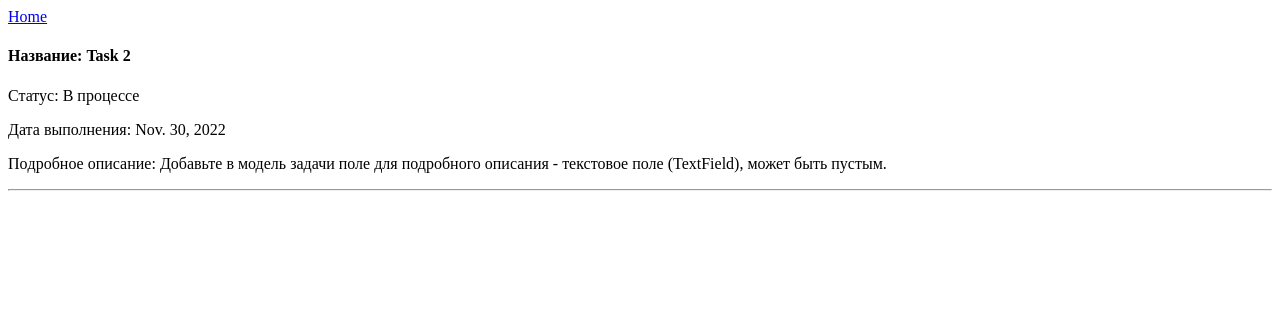
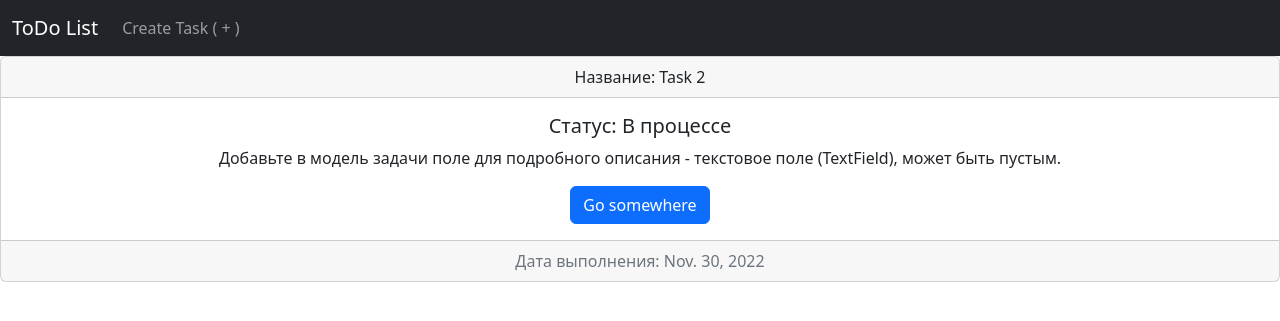
Before and after one commit to k2Raven/todo_list, a Django app: page /task/2/ in a window 1280 px wide. Shown: the top 321 px of the page. Run offline with Django 4.2, Linux system fonts and the light colour scheme; data comes from the database, SQL or seed files in the repository.

Commit message:
Выполнил этап №3

```diff
--- /dev/null
+++ b/webapp/templates/base.html
@@ -0,0 +1,38 @@
+<!doctype html>
+<html lang="en">
+<head>
+    <meta charset="UTF-8">
+    <meta name="viewport"
+          content="width=device-width, user-scalable=no, initial-scale=1.0, maximum-scale=1.0, minimum-scale=1.0">
+    <meta http-equiv="X-UA-Compatible" content="ie=edge">
+    <!-- CSS only -->
+    <link href="https://cdn.jsdelivr.net/npm/bootstrap@5.2.2/dist/css/bootstrap.min.css" rel="stylesheet"
+          integrity="sha384-Zenh87qX5JnK2Jl0vWa8Ck2rdkQ2Bzep5IDxbcnCeuOxjzrPF/et3URy9Bv1WTRi" crossorigin="anonymous">
+    <title>{% block title %}ToDo List{% endblock %}</title>
+</head>
+<body>
+<nav class="navbar navbar-expand-lg navbar-dark bg-dark">
+    <div class="container-fluid">
+        <a class="navbar-brand" href="{% url 'index' %}">ToDo List</a>
+        <button class="navbar-toggler" type="button" data-bs-toggle="collapse" data-bs-target="#navbarNav"
+                aria-controls="navbarNav" aria-expanded="false" aria-label="Toggle navigation">
+            <span class="navbar-toggler-icon"></span>
+        </button>
+        <div class="collapse navbar-collapse" id="navbarNav">
+            <ul class="navbar-nav">
+                {% block nav %}{% endblock %}
+            </ul>
+        </div>
+    </div>
+</nav>
+
+<div class="content">
+    {% block content %}
+    {% endblock %}
+</div>
+<!-- JavaScript Bundle with Popper -->
+<script src="https://cdn.jsdelivr.net/npm/bootstrap@5.2.2/dist/js/bootstrap.bundle.min.js"
+        integrity="sha384-OERcA2EqjJCMA+/3y+gxIOqMEjwtxJY7qPCqsdltbNJuaOe923+mo//f6V8Qbsw3"
+        crossorigin="anonymous"></script>
+</body>
+</html>
--- a/webapp/templates/task_view.html
+++ b/webapp/templates/task_view.html
@@ -1,18 +1,23 @@
-<!doctype html>
-<html lang="en">
-<head>
-    <meta charset="UTF-8">
-    <meta name="viewport"
-          content="width=device-width, user-scalable=no, initial-scale=1.0, maximum-scale=1.0, minimum-scale=1.0">
-    <meta http-equiv="X-UA-Compatible" content="ie=edge">
-    <title>Document</title>
-</head>
-<body>
-<a href="{% url 'index' %}">Home</a>
-<h4>Название: {{ task.title }} </h4>
-<p>Статус: {{ task.get_status_display }}</p>
-<p>Дата выполнения: {{ task.deadline}}</p>
-<p style="white-space: pre-wrap">Пoдробное описание: {{ task.description }}</p>
-<hr>
-</body>
-</html>
+{% extends 'base.html' %}
+
+{% block nav %}
+    <li class="nav-item">
+        <a class="nav-link" href="{% url 'task_add' %}">Create Task ( + )</a>
+    </li>
+{% endblock %}
+
+{% block content %}
+    <div class="card text-center">
+        <div class="card-header">
+            Название: {{ task.title }}
+        </div>
+        <div class="card-body">
+            <h5 class="card-title">Статус: {{ task.get_status_display }}</h5>
+            <p class="card-text" style="white-space: pre-wrap">{{ task.description }}</p>
+            <a href="#" class="btn btn-primary">Go somewhere</a>
+        </div>
+        <div class="card-footer text-muted">
+            Дата выполнения: {{ task.deadline }}
+        </div>
+    </div>
+{% endblock %}
--- a/webapp/views.py
+++ b/webapp/views.py
@@ -1,4 +1,4 @@
-from django.shortcuts import render, get_object_or_404
+from django.shortcuts import render, get_object_or_404, redirect
 from webapp.models import Task, STATUS_CHOICES
 
 
@@ -7,6 +7,7 @@ def index_view(request):
         task_id = request.GET.get('id')
         task = Task.objects.get(id=task_id)
         task.delete()
+        return redirect('index')
 
     tasks = Task.objects.all()
     return render(request, 'index.html', {'tacks': tasks})
@@ -15,6 +16,7 @@ def index_view(request):
 def task_view(request, pk):
     task = get_object_or_404(Task, pk=pk)
     return render(request, 'task_view.html', {'task': task})
+
 
 def create_task(request):
     if request.method == "GET":
@@ -27,4 +29,4 @@ def create_task(request):
         if not deadline:
             deadline = None
         new_task = Task.objects.create(title=title, status=status, deadline=deadline, description=description)
-        return render(request, 'task_view.html', {'task': new_task})
+        return redirect('task_view', pk=new_task.pk)
```
Also changed, not shown: webapp/templates/create.html (+15 -24 lines), webapp/templates/index.html (+27 -26 lines).
